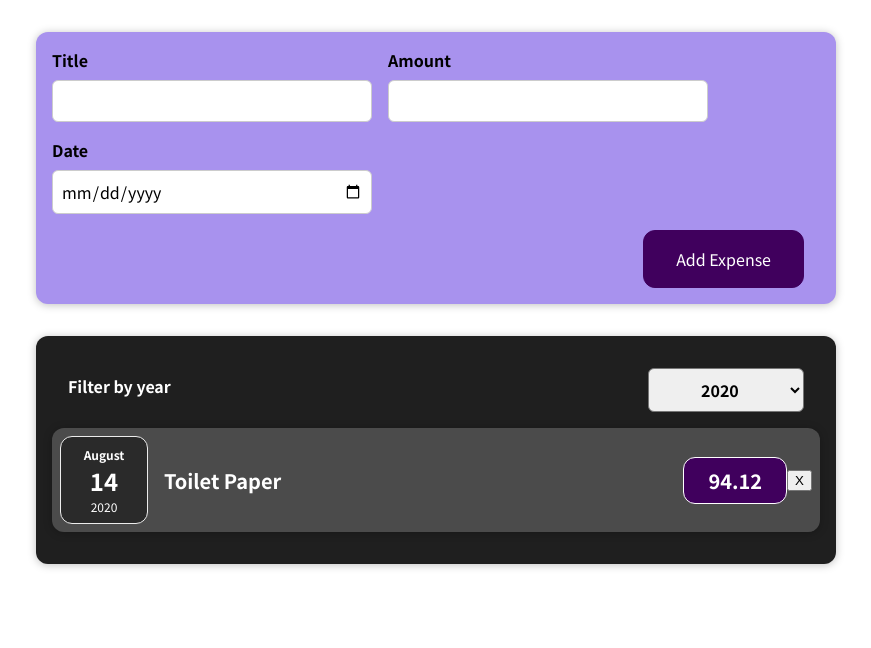
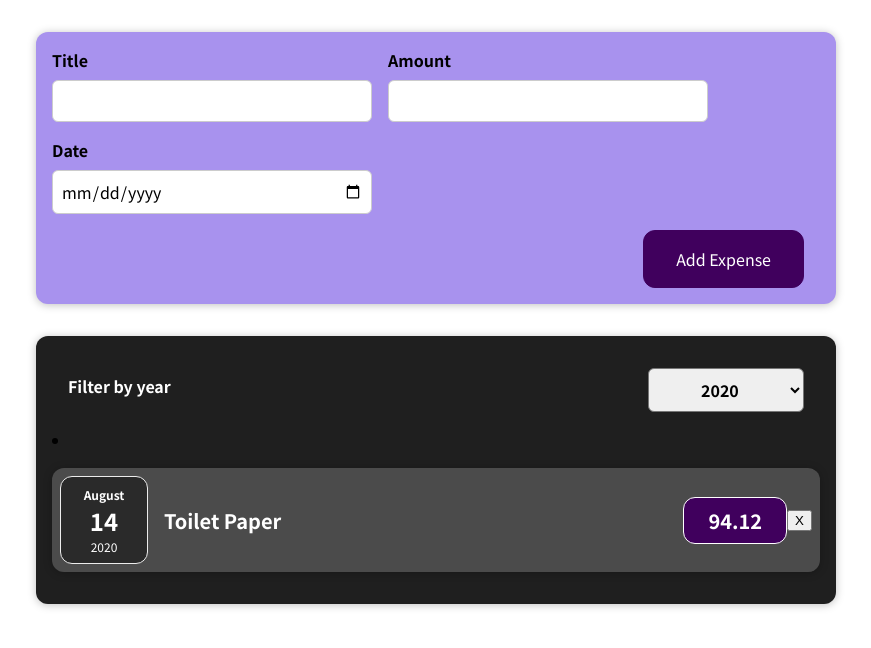
Before and after one commit to merv-e/track-your-expenses, a React (Create React App) app: page / in a window 1280 px wide. Shown: the top 648 px of the page, without its empty margins (204-1075 px from the left). Built offline with nearby package versions, Linux system fonts and the light colour scheme.

Commit message:
functionality of filtering a year by expenses is improved with additional styling.

```diff
--- a/src/components/Expenses/ExpenseItem.js
+++ b/src/components/Expenses/ExpenseItem.js
@@ -12,6 +12,7 @@ const ExpenseItem = props => {
   };
 
   return (
+    <li>
       <Card className="expense-item">
         <ExpenseDate date={props.date} />
         <div className="expense-item__description">
@@ -20,6 +21,7 @@ const ExpenseItem = props => {
         </div>
       <button onClick={handleDelete}>X</button>
       </Card>
+    </li>
   )
 }
 
--- a/src/components/Expenses/Expenses.css
+++ b/src/components/Expenses/Expenses.css
@@ -5,3 +5,9 @@
     padding: 1rem;
     background-color: rgb(31, 31, 31);
 }
+
+.noExpense {
+    color: rgb(255, 249, 249);
+    text-align: center;
+    font-size: 1.2rem;
+}
--- a/src/components/Expenses/Expenses.js
+++ b/src/components/Expenses/Expenses.js
@@ -12,6 +12,9 @@ const Expenses = props => {
     console.log(year);
   };
 
+  const filteredExpensesByYear = props.expenses
+    .filter((expense) => expense.date.getFullYear().toString() === selectedYear)
+
   return (
     <>
       <Card className="expenses">
@@ -19,9 +22,10 @@ const Expenses = props => {
           onSelectFilter={filterChangeHandler}
           selected={selectedYear}
         />
-        {props.expenses
-          .filter((expense) => expense.date.getFullYear().toString() === selectedYear)
-          .map((e) => (
+        {filteredExpensesByYear.length === 0 ? (
+          <p className="noExpense">No expenses have been found.</p>
+        ) : (
+          filteredExpensesByYear.map((e) => (
             <ExpenseItem
               key={e.id}
               id={e.id}
@@ -29,7 +33,8 @@ const Expenses = props => {
               amount={e.amount}
               date={e.date}
             />
-          ))}
+          ))
+        )}
       </Card>
     </>
   );
```
Lines whose indentation alone changed are shown as unchanged.
